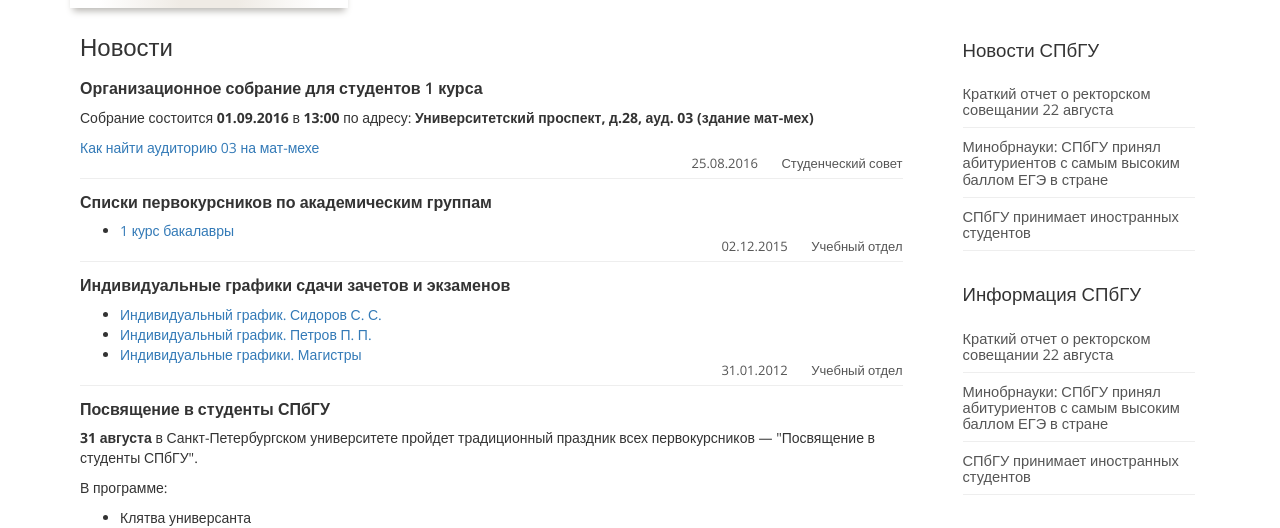
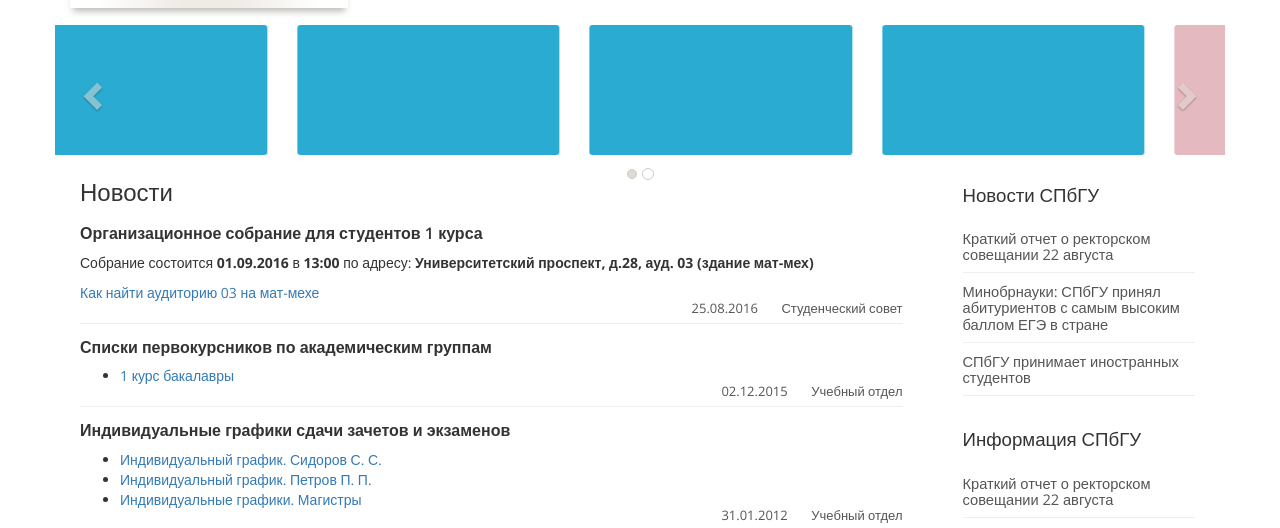
Before and after one commit to zabelinka/ApmathReDesign, a plain HTML site: page index_b.html in a window 1280 px wide. Shown: the part 284-812 px from the top of the page. Drawn offline with nearby package versions, Linux system fonts and the light colour scheme.

Commit message:
create simple banners as carousel

```diff
--- a/css/style.css
+++ b/css/style.css
@@ -306,6 +306,50 @@
     padding: 20px 20px 10px;
 }
 
+/* banners*/
+#banners-carousel{
+    margin-top: 15px;
+    border-radius: 20px;
+}
+.banner{
+    width: 100%;
+    height: 130px;
+    border-radius: 3px;
+}
+.carousel-inner{
+    padding: 0;
+    /*background-color: #f7ecb5;*/
+}
+.carousel-inner>#item1 .banner{
+    background-color: #2aabd2;
+}
+.carousel-inner>#item2 .banner{
+    background-color: #e4b9c0;
+}
+a.left.carousel-control, a.right.carousel-control{
+    width: 50px;
+    margin-left: 10px;
+    margin-right: 10px;
+    background-color: transparent;
+    background-image: none;
+    color: #dfdbd4;
+    font-size:10px;
+}
+
+ol.carousel-indicators{
+    bottom: -40px;
+}
+ol.carousel-indicators>li{
+    background-color: #dfdbd4;
+    border-color: #d0ccc5;
+}
+
+
+
+
+
+
+
 /*linear-gradient(to bottom,
     #2675D0 0%, #2675d0 6%, #e43f51 30%, #e43f51 36%,
     #58b028 63%, #58B028 69%, #E3D23E 94%, #E3D23E 100% );*/
--- a/index_b.html
+++ b/index_b.html
@@ -170,6 +170,83 @@
             </div>
         </div>
     </div>
+
+
+    <div class="row">
+
+            <div id="banners-carousel" class="carousel slide" data-ride="carousel">
+                <!-- Indicators -->
+                <ol class="carousel-indicators">
+                    <li data-target="#banners-carousel" data-slide-to="0" class="active"></li>
+                    <li data-target="#banners-carousel" data-slide-to="1"></li>
+
+                </ol>
+
+                <!-- Wrapper for slides -->
+                <div class="carousel-inner" role="listbox">
+
+                    <div class="item active" id="item1">
+                        <div class="col-lg-3">
+                            <div class="banner">
+                                <a href=""></a>
+                            </div>
+                        </div>
+                        <div class="col-lg-3">
+                            <div class="banner">
+                                <a href=""></a>
+                            </div>
+                        </div>
+                        <div class="col-lg-3">
+                            <div class="banner">
+                                <a href=""></a>
+                            </div>
+                        </div>
+                        <div class="col-lg-3">
+                            <div class="banner">
+                                <a href=""></a>
+                            </div>
+                        </div>
+                    </div>
+
+                    <div class="item" id="item2">
+                        <div class="col-lg-3">
+                            <div class="banner">
+                                <a href=""></a>
+                            </div>
+                        </div>
+                        <div class="col-lg-3">
+                            <div class="banner">
+                                <a href=""></a>
+                            </div>
+                        </div>
+                        <div class="col-lg-3">
+                            <div class="banner">
+                                <a href=""></a>
+                            </div>
+                        </div>
+                        <div class="col-lg-3">
+                            <div class="banner">
+                                <a href=""></a>
+                            </div>
+                        </div>
+                    </div>
+
+
+                </div>
+
+                <!-- Left and right controls -->
+                <a class="left carousel-control" href="#banners-carousel" role="button" data-slide="prev">
+                    <span class="glyphicon glyphicon-chevron-left" aria-hidden="true"></span>
+                    <span class="sr-only">Previous</span>
+                </a>
+                <a class="right carousel-control" href="#banners-carousel" role="button" data-slide="next">
+                    <span class="glyphicon glyphicon-chevron-right" aria-hidden="true"></span>
+                    <span class="sr-only">Next</span>
+                </a>
+            </div>
+
+    </div>
+
 
 
     <div class="row">
```
